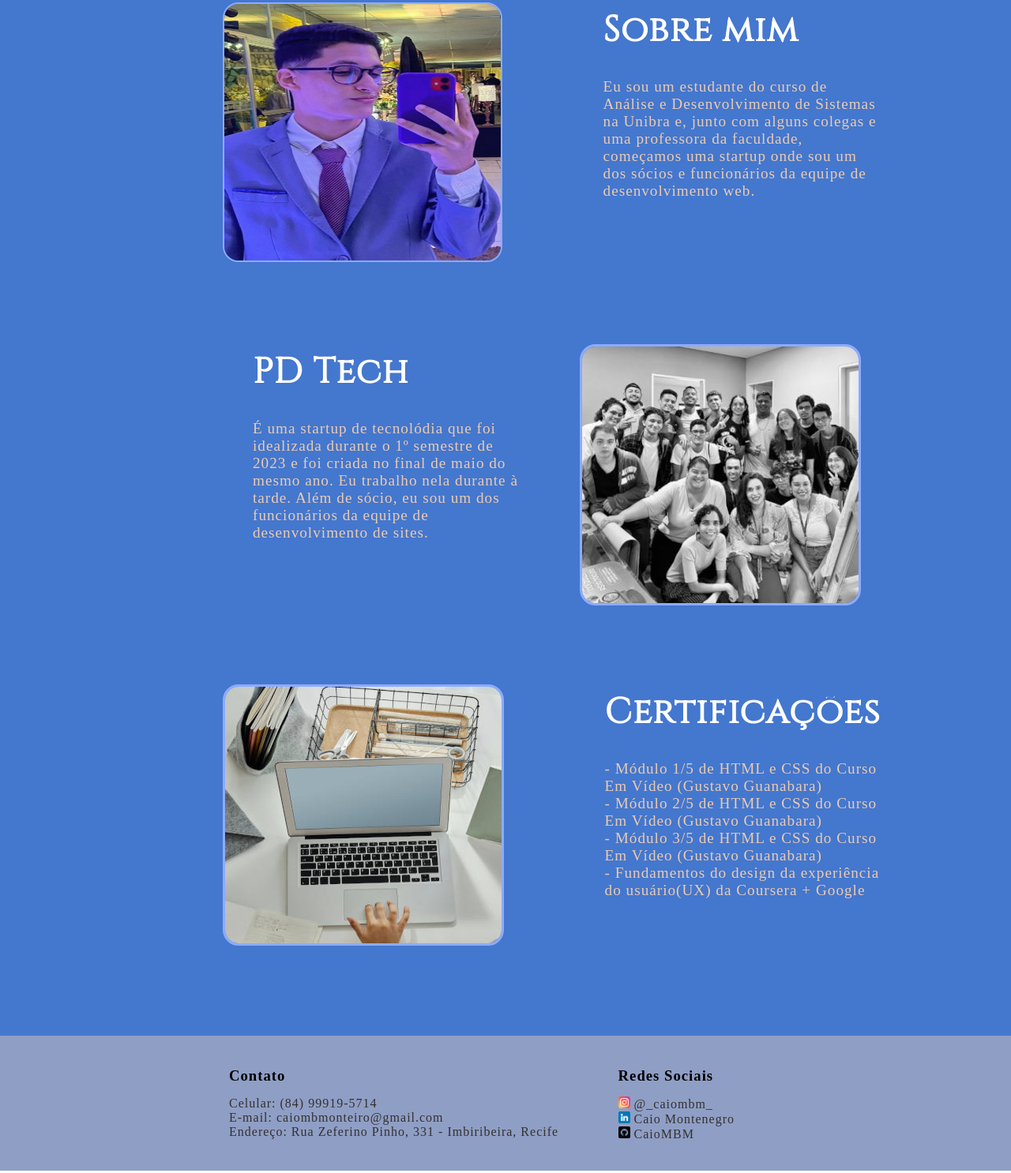
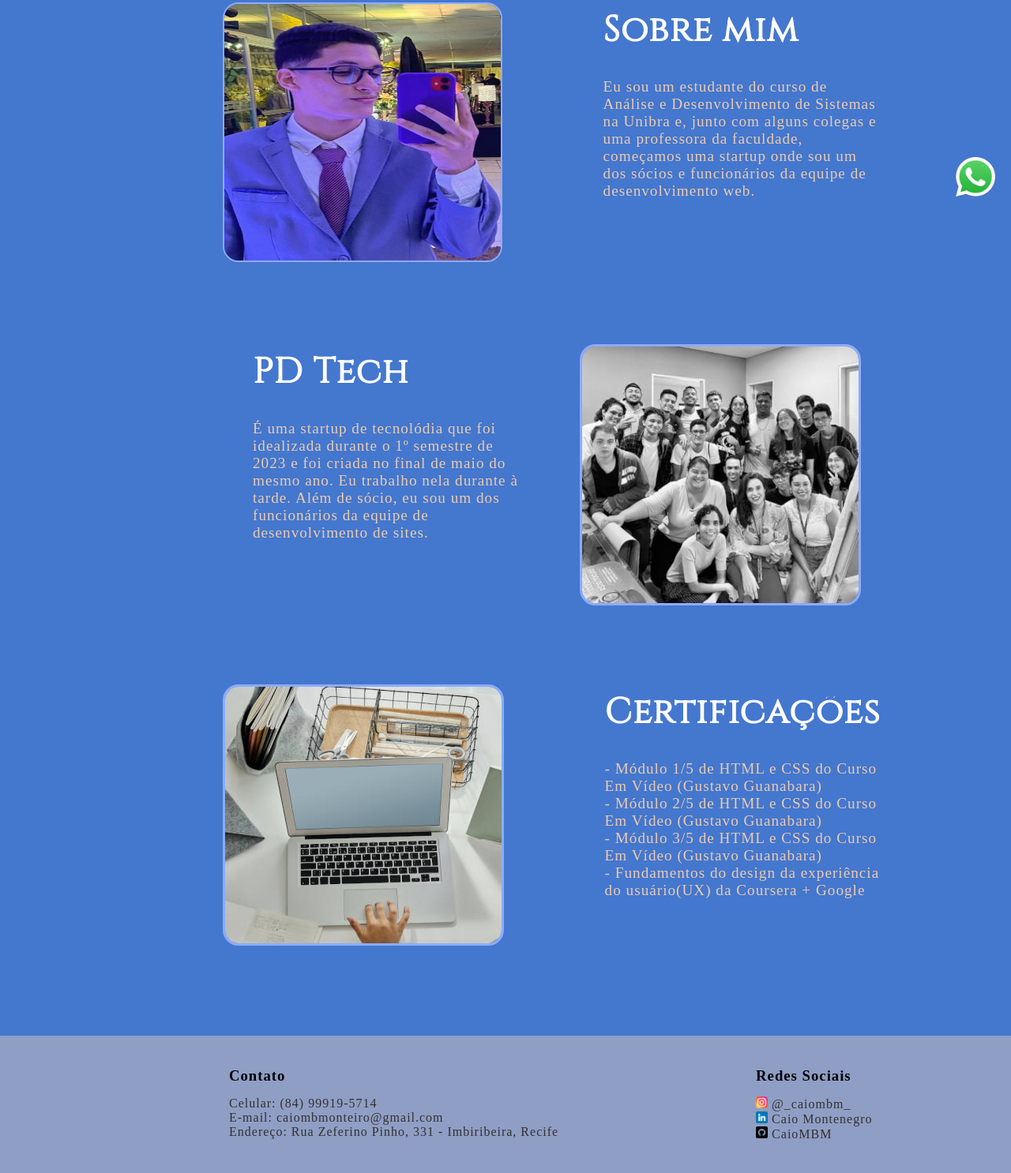
Before and after one commit to CaioMBM/Portifolio-1, a plain HTML site: page Pages/site.html in a window 1280 px wide. Shown: the part 531-2017 px from the top of the page at 79% size. Drawn offline with Linux system fonts and the light colour scheme; a web font is replaced by a local one.

Commit message:
Adicionei uma forma para o user clicar num link e conversar comigo no whatsapp

```diff
--- a/Pages/site.html
+++ b/Pages/site.html
@@ -15,7 +15,7 @@
             <p class="autor">- Walcy Carrasco</p><br>
 
             <p class="frase">"Se for pra se entregar, entregue o corpo e a alma."</p>
-            <p class="autor">- Caio Montenegro</p><br>
+            <p class="autor">- Autor desconhecido</p><br>
 
             <p class="frase">"Cada pessoa tem algo para oferecer."</p>
             <p class="autor">- Vice presidente de UX da Google</p>
@@ -73,9 +73,12 @@
                 </div>
             </section>
         </section>
+
+        <a href="https://wa.me/5584999195714" target="_blank"><img id="icone-whatsapp" src="../icone/whatsapp.png" alt="Ícone do Whatsapp"></a>
     </main>
 
     <footer>
+        <section>
             <div id="footer-esquerda">
                 <h3>Contato</h3>
                 <p>Celular: (84) 99919-5714</p>
@@ -91,6 +94,7 @@
                 <br>
                 <a href="https://github.com/CaioMBM"> <img src="../icone/github.png" alt="Ícone do github"> CaioMBM</a>
             </div>
+        </section>
     </footer>
 </body>
 </html>
--- a/estilos/site.css
+++ b/estilos/site.css
@@ -114,6 +114,24 @@ main img.img-socios{
     border-radius: 20px;
 }
 
+/*
+main img#icone-whatsapp{
+    width: 50px;
+    height: 50px;
+    position: fixed;
+    right: 20px;
+    bottom: 20px;
+}
+*/
+main img#icone-whatsapp{
+    width: 50px;
+    height: 50px;
+    position: fixed;
+    right: 20px;
+    bottom: 20px;
+}
+
+
 
 /* FOOTTER */
 footer{
@@ -122,17 +140,13 @@ footer{
     background-color: var(--azul-bem-claro);
 }
 
+footer section{
+    display: flex;
+}
 
 #footer-esquerda{
-    margin-left: 290px;
+    margin: 0 250px 0 290px;
 }
-
-/*Para que eu jogasse o obejto para a direita do footer, eu coloquei a propriedade position:absolute e para se distanciar da parte direita eu usei o rigth:{quantidade para ficar distante da direita}*/
-#footer-direita{
-    position: absolute;
-    right: 350px;
-}
-
 
 footer h3{
     margin-bottom: 15px;
```
Also changed, not shown: icone/whatsapp.png (added). Lines whose indentation alone changed are shown as unchanged.
